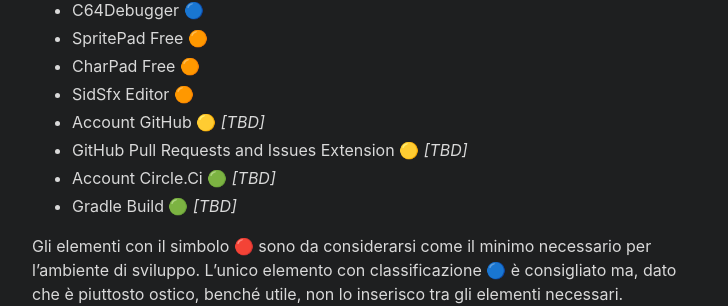
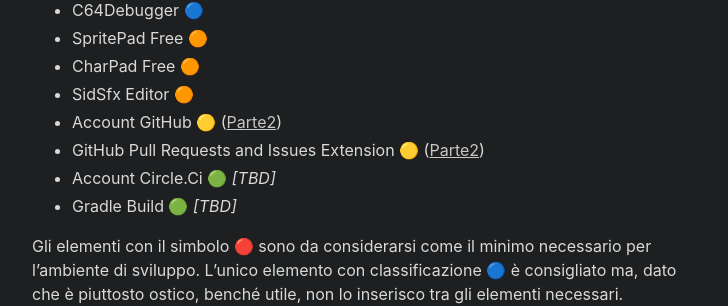
Before and after one commit to intoinside/intoinside.github.io, a Jekyll site: the page built from _posts/2022-08-12-dev-env-parte1.md, in a window 1280 px wide and 900 px high, scrolled down 849 px. Shown: the part 148-454 px from the top of the window, without its empty margins (272-1000 px from the left). Built offline with Jekyll 4.4.1, drawn with Linux system fonts in a browser that asks for light colours.

Commit message:
Edit dev env part1 summary

```diff
--- a/_posts/2022-08-12-dev-env-parte1.md
+++ b/_posts/2022-08-12-dev-env-parte1.md
@@ -44,8 +44,8 @@
 * SpritePad Free &#x1F7E0;
 * CharPad Free &#x1F7E0;
 * SidSfx Editor &#x1F7E0;
-* Account GitHub &#x1F7E1; *[TBD]*
-* GitHub Pull Requests and Issues Extension &#x1F7E1; *[TBD]*
+* Account GitHub &#x1F7E1; ([Parte2](https://intoinside.github.io/2022/09/25/dev-env-parte2/))
+* GitHub Pull Requests and Issues Extension &#x1F7E1; ([Parte2](https://intoinside.github.io/2022/09/25/dev-env-parte2/))
 * Account Circle.Ci &#x1F7E2; *[TBD]*
 * Gradle Build &#x1F7E2; *[TBD]*
 
```
